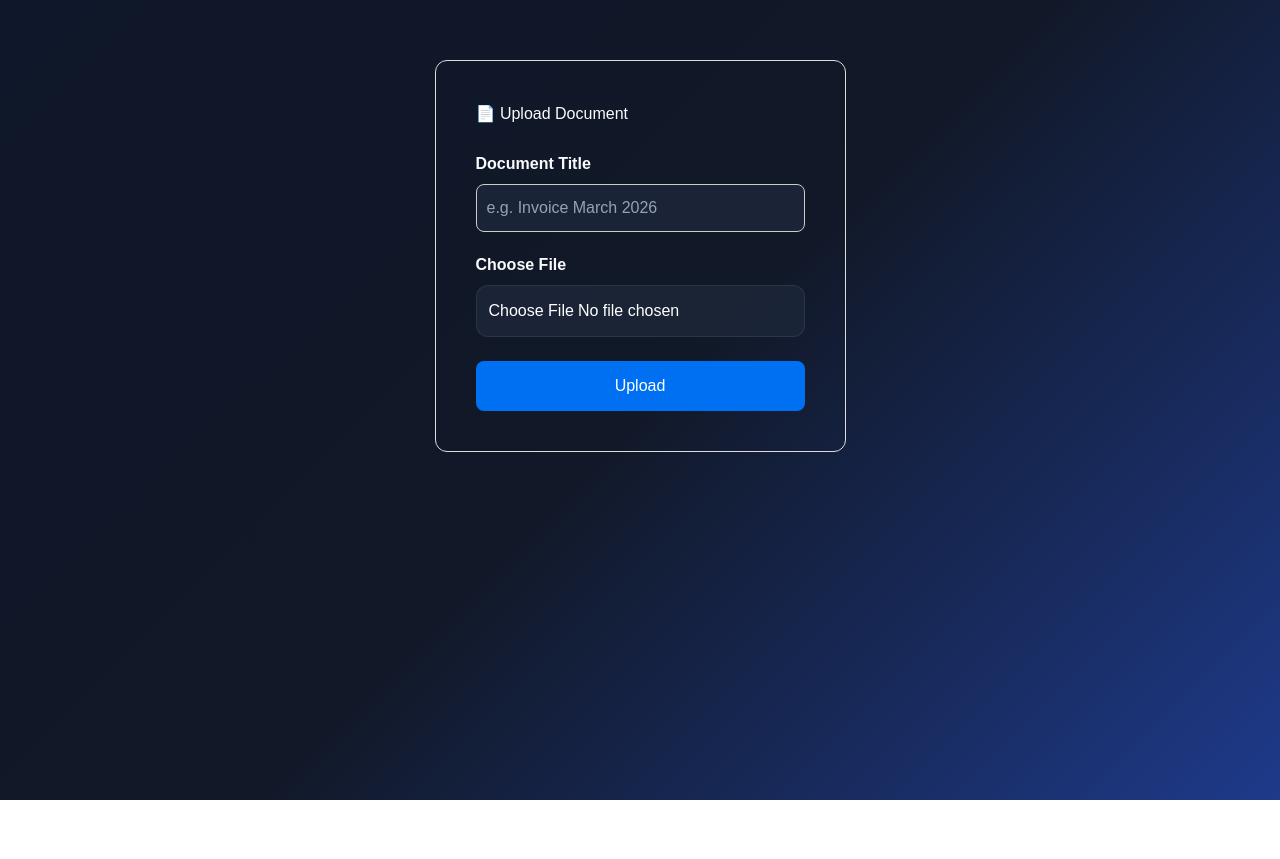
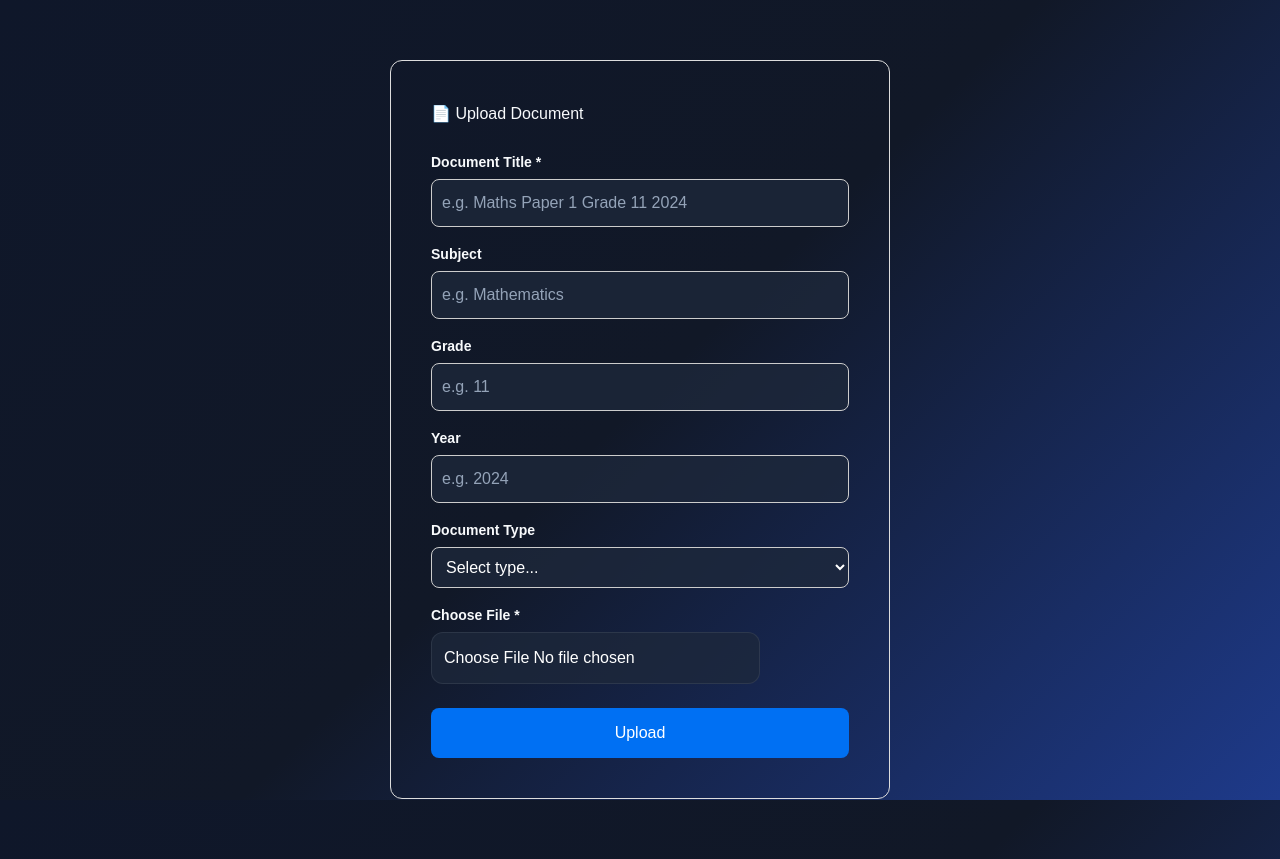
Before and after one commit to zaydennag-tech/Resource-hub, a Next.js app: page /upload in a window 1280 px wide. Before the commit the page ends 800 px from the top, so only its background shows below. Built offline with nearby package versions, Linux system fonts and the light colour scheme; no server answers.

Commit message:
fix upload form and documents library

```diff
--- a/src/app/documents/[ID]/page.js
+++ b/src/app/documents/[ID]/page.js
@@ -1,11 +1,16 @@
 import { supabase } from '../../../supabaseClient'
 
+console.log("🔥 FILE LOADED")
+
 export async function generateMetadata({ params }) {
-  const { data: doc } = await supabase
+  const { data: doc, error } = await supabase
     .from('documents')
     .select('*')
     .eq('id', params.id)
     .single()
+
+  console.log("🔥 METADATA DOC:", doc)
+  console.log("METADATA ERROR:", error)
 
   return {
     title: doc?.title || 'Document',
@@ -14,15 +19,22 @@ export async function generateMetadata({ params }) {
 }
 
 export default async function DocumentPage({ params }) {
+  console.log("🔥 PAGE IS RUNNING")
+  console.log("PARAM ID:", params.id)
+
   const { data: doc, error } = await supabase
     .from('documents')
     .select('*')
     .eq('id', params.id)
     .single()
 
+  console.log("DOC:", doc)
+  console.log("ERROR:", error)
+
   if (error || !doc) {
     return <p>Document not found</p>
   }
+
   const jsonLd = {
     '@context': 'https://schema.org',
     '@type': 'LearningResource',
@@ -39,6 +51,7 @@ const jsonLd = {
         }
       : undefined
   }
+
   return (
     <main
       style={{
@@ -53,41 +66,31 @@ const jsonLd = {
           __html: JSON.stringify(jsonLd)
         }}
       />
-      {/* TITLE */}
+
       <h1>{doc.title}</h1>
 
-      {/* META INFO */}
       <p><strong>Subject:</strong> {doc.subject || 'N/A'}</p>
       <p><strong>Grade:</strong> {doc.grade || 'N/A'}</p>
       <p><strong>Year:</strong> {doc.year || 'N/A'}</p>
       <p><strong>Type:</strong> {doc.type || 'N/A'}</p>
 
-      {/* STATUS (for admin visibility) */}
       <p><strong>Status:</strong> {doc.status}</p>
       <p><strong>Verified:</strong> {doc.verified ? 'Yes ✅' : 'No ❌'}</p>
 
-      {/* DOWNLOAD */}
       <a
         href={`https://xfhmorhwxbirwgboqwqg.supabase.co/storage/v1/object/public/documents/${doc.file_name}`}
         target="_blank"
         rel="noopener noreferrer"
       >
-        <button
-          style={{
-            marginTop: '15px',
-            padding: '10px 15px'
-          }}
-        >
+        <button style={{ marginTop: '15px', padding: '10px 15px' }}>
           Download Document
         </button>
       </a>
 
-      {/* ⭐ RATING DISPLAY ONLY (no editing here for SEO safety) */}
       <div style={{ marginTop: '20px' }}>
         <p><strong>Rating:</strong> {doc.rating ?? 'Not rated'}</p>
       </div>
 
-      {/* 📌 SEO TEXT (VERY IMPORTANT FOR GOOGLE) */}
       <section style={{ marginTop: '30px' }}>
         <h2>About this document</h2>
         <p>
--- a/src/app/upload/page.js
+++ b/src/app/upload/page.js
@@ -5,6 +5,10 @@ import { supabase } from '../../supabaseClient'
 
 export default function UploadPage() {
   const [title, setTitle] = useState('')
+  const [subject, setSubject] = useState('')
+  const [grade, setGrade] = useState('')
+  const [year, setYear] = useState('')
+  const [type, setType] = useState('')
   const [file, setFile] = useState(null)
   const [uploading, setUploading] = useState(false)
   const [message, setMessage] = useState('')
@@ -20,91 +24,144 @@ export default function UploadPage() {
 
     const file_name = `${Date.now()}_${file.name}`
 
-    const { error } = await supabase.storage
+    const { error: storageError } = await supabase.storage
       .from('documents')
       .upload(file_name, file)
 
-    if (error) {
-      setMessage('Upload failed: ' + error.message)
-    } else {
+    if (storageError) {
+      setMessage('Upload failed: ' + storageError.message)
+      setUploading(false)
+      return
+    }
+
     const { error: dbError } = await supabase
       .from('documents')
       .insert([
         {
-            title: title,
-            file_name: file_name
+          title,
+          file_name,
+          subject: subject || null,
+          grade: grade || null,
+          year: year ? parseInt(year) : null,
+          type: type || null,
+          status: 'pending',
+          verified: false,
+          created_at: new Date().toISOString()
         }
       ])
 
     if (dbError) {
       setMessage('Database error: ' + dbError.message)
-
     } else {
-        setMessage('✅ File and title saved successfully!')
-      }
-
+      setMessage('✅ Document uploaded! It will appear in the library once approved.')
       setTitle('')
+      setSubject('')
+      setGrade('')
+      setYear('')
+      setType('')
       setFile(null)
     }
 
     setUploading(false)
   }
 
+  const inputStyle = {
+    width: '100%',
+    padding: '10px',
+    fontSize: '16px',
+    borderRadius: '8px',
+    border: '1px solid #ccc',
+    marginBottom: '16px',
+    boxSizing: 'border-box'
+  }
+
+  const labelStyle = {
+    display: 'block',
+    marginBottom: '6px',
+    fontWeight: 'bold',
+    fontSize: '14px'
+  }
+
   return (
     <main style={{
-      maxWidth: "500px",
-      margin: "60px auto",
-      padding: "40px",
-      border: "1px solid #ddd",
-      borderRadius: "12px",
-      fontFamily: "sans-serif"
+      maxWidth: '500px',
+      margin: '60px auto',
+      padding: '40px',
+      border: '1px solid #ddd',
+      borderRadius: '12px',
+      fontFamily: 'sans-serif'
     }}>
-      <h1 style={{ marginBottom: "24px" }}>📄 Upload Document</h1>
+      <h1 style={{ marginBottom: '24px' }}>📄 Upload Document</h1>
 
-      <label style={{ display: "block", marginBottom: "8px", fontWeight: "bold" }}>
-        Document Title
-      </label>
-
+      <label style={labelStyle}>Document Title *</label>
       <input
         type="text"
-        placeholder="e.g. Invoice March 2026"
+        placeholder="e.g. Maths Paper 1 Grade 11 2024"
         value={title}
         onChange={(e) => setTitle(e.target.value)}
-        style={{
-          width: "100%",
-          padding: "10px",
-          fontSize: "16px",
-          borderRadius: "8px",
-          border: "1px solid #ccc",
-          marginBottom: "20px",
-          boxSizing: "border-box"
-        }}
+        style={inputStyle}
       />
 
-      <label style={{ display: "block", marginBottom: "8px", fontWeight: "bold" }}>
-        Choose File
-      </label>
+      <label style={labelStyle}>Subject</label>
+      <input
+        type="text"
+        placeholder="e.g. Mathematics"
+        value={subject}
+        onChange={(e) => setSubject(e.target.value)}
+        style={inputStyle}
+      />
 
+      <label style={labelStyle}>Grade</label>
+      <input
+        type="text"
+        placeholder="e.g. 11"
+        value={grade}
+        onChange={(e) => setGrade(e.target.value)}
+        style={inputStyle}
+      />
+
+      <label style={labelStyle}>Year</label>
+      <input
+        type="number"
+        placeholder="e.g. 2024"
+        value={year}
+        onChange={(e) => setYear(e.target.value)}
+        style={inputStyle}
+      />
+
+      <label style={labelStyle}>Document Type</label>
+      <select
+        value={type}
+        onChange={(e) => setType(e.target.value)}
+        style={inputStyle}
+      >
+        <option value="">Select type...</option>
+        <option value="Past Paper">Past Paper</option>
+        <option value="Memo">Memo</option>
+        <option value="Study Notes">Study Notes</option>
+        <option value="Assessment">Assessment</option>
+        <option value="Other">Other</option>
+      </select>
+
+      <label style={labelStyle}>Choose File *</label>
       <input
         type="file"
         onChange={(e) => setFile(e.target.files[0])}
-        style={{ marginBottom: "24px" }}
+        style={{ marginBottom: '24px' }}
       />
-
-      <br />
 
       <button
         onClick={handleUpload}
         disabled={uploading}
         style={{
-          backgroundColor: uploading ? "#999" : "#0070f3",
-          color: "white",
-          padding: "12px 24px",
-          fontSize: "16px",
-          border: "none",
-          borderRadius: "8px",
-          cursor: uploading ? "not-allowed" : "pointer",
-          width: "100%"
+          backgroundColor: uploading ? '#999' : '#0070f3',
+          color: 'white',
+          padding: '12px 24px',
+          fontSize: '16px',
+          border: 'none',
+          borderRadius: '8px',
+          cursor: uploading ? 'not-allowed' : 'pointer',
+          width: '100%'
         }}
       >
         {uploading ? 'Uploading...' : 'Upload'}
@@ -112,7 +169,7 @@ export default function UploadPage() {
 
       {message && (
         <p style={{
-          marginTop: "20px",
+          marginTop: '20px',
           color: message.includes('✅') ? 'green' : 'red'
         }}>
           {message}
```
Also changed, not shown: src/app/documents/page.js (+8 -35 lines). Lines whose indentation alone changed are shown as unchanged.
